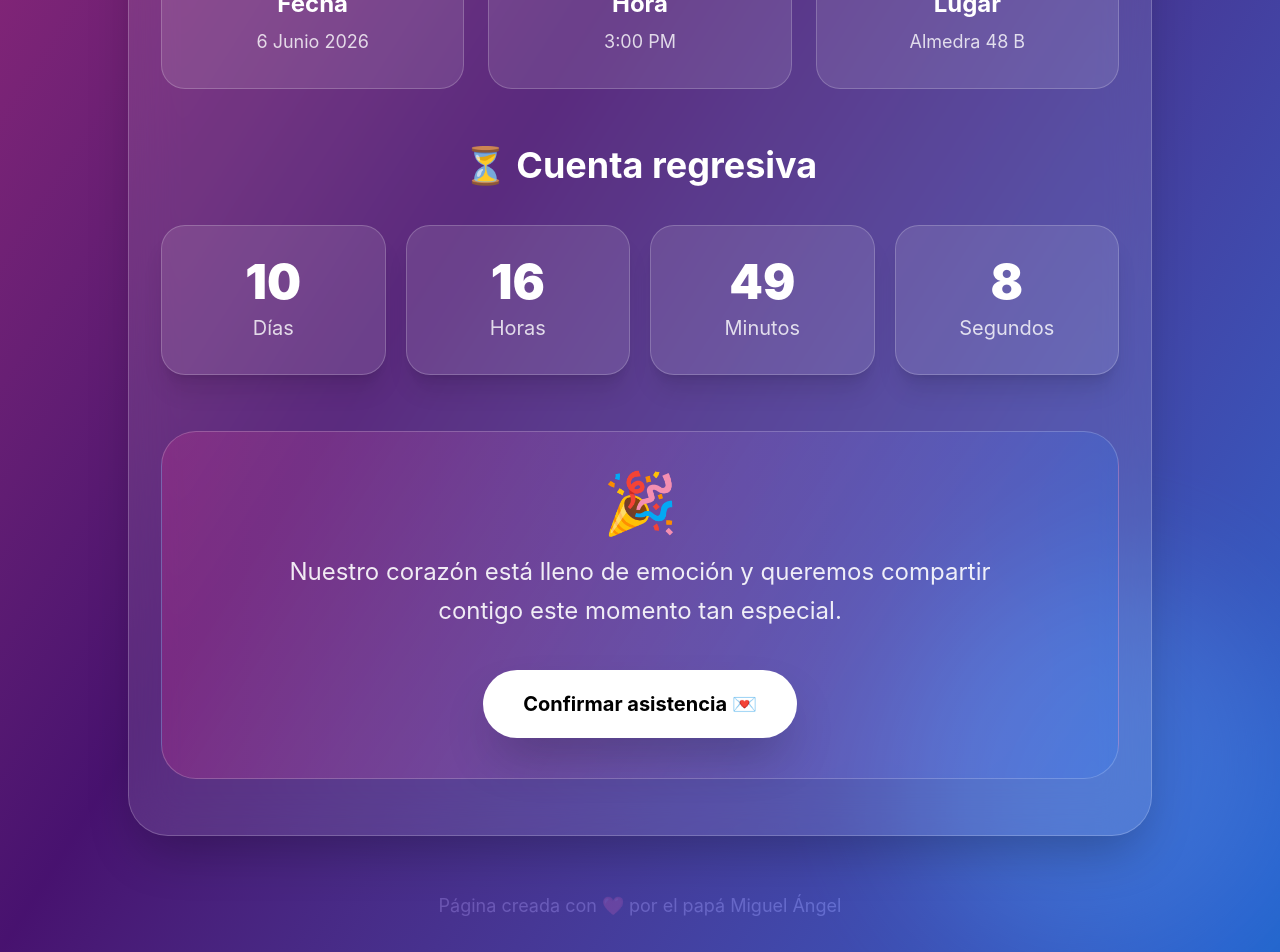
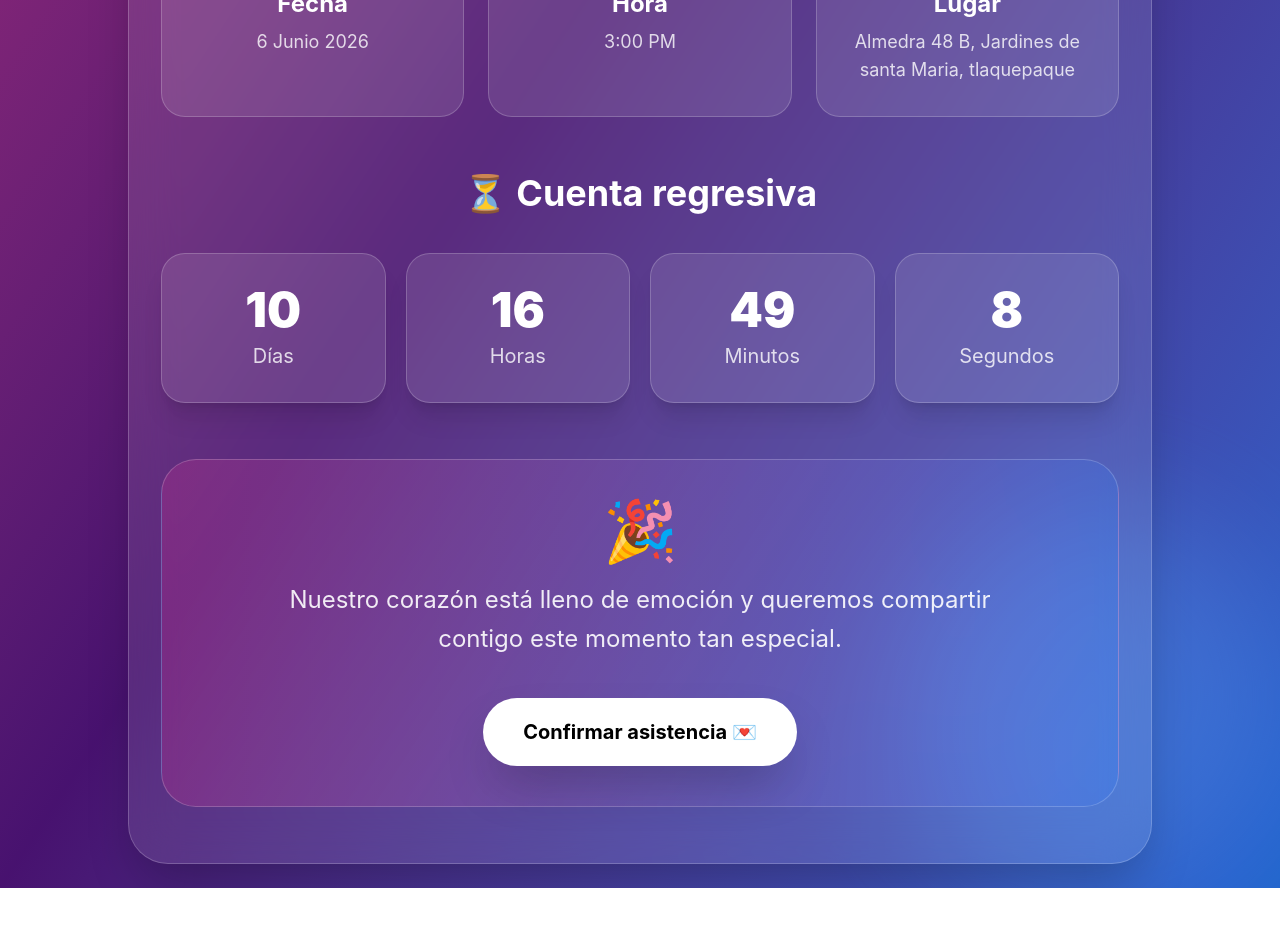
Before and after one commit to Apecs1/gender-reveal, a React (Vite) app: page / in a window 1280 px wide. Shown: the part 1066-2018 px from the top of the page. After the commit the page ends 1954 px from the top, so only its background shows below. Built offline with nearby package versions, Linux system fonts and the light colour scheme; no server answers; the database is empty.

Commit message:
modifique dom

```diff
--- a/src/App.jsx
+++ b/src/App.jsx
@@ -451,7 +451,7 @@ export default function App() {
               </h2>
 
               <p className="text-white/80 text-lg">
-                Almedra 48 B
+                Almedra 48 B, Jardines de santa Maria, tlaquepaque
               </p>
 
             </div>
@@ -541,11 +541,6 @@ export default function App() {
         </div>
 
       </section>
-      <footer className="text-center py-8 text-white/70 text-lg">
-
-  Página creada con ❤️ por el papá Miguel Ángel
-
-</footer>
 
     </main>
   )
```
